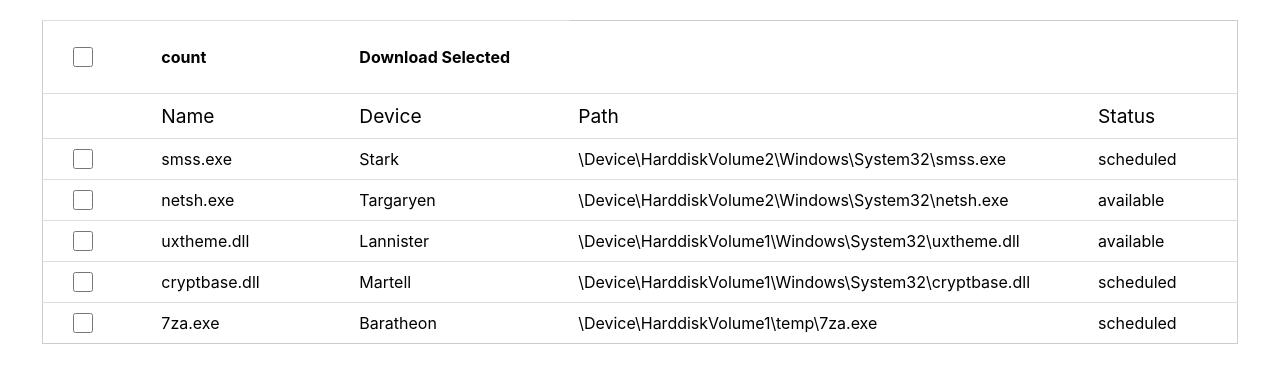
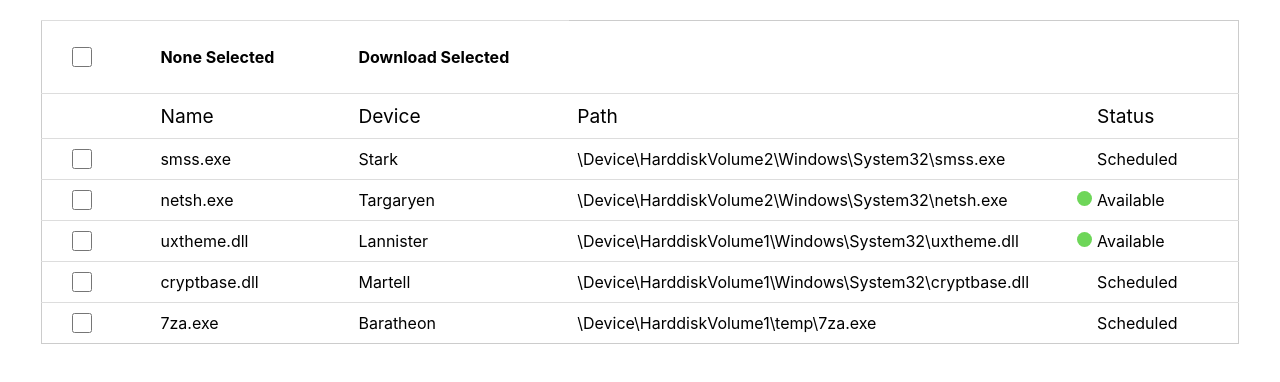
Before and after one commit to sidneyowallah/device-app, a React (Create React App) app: page / in a window 1280 px wide. Shown: the top 382 px of the page. Built offline with nearby package versions, Linux system fonts and the light colour scheme.

Commit message:
Added indeterminate, selected and count logic

```diff
--- a/src/DeviceList.css
+++ b/src/DeviceList.css
@@ -77,4 +77,15 @@ th input[type='checkbox'] {
 
 .status-cell {
 	text-align: left;
+	text-transform: capitalize;
 }
+
+.green-dot {
+	height: 15px;
+	width: 15px;
+	margin-right: 5px;
+	margin-left: -20px;
+	background-color: #6ed659;
+	border-radius: 50%;
+	display: inline-block;
+}
--- a/src/DeviceList.js
+++ b/src/DeviceList.js
@@ -1,29 +1,67 @@
-import React, { useState, useRef } from 'react';
+import React, { useState, useRef, useEffect } from 'react';
 import './DeviceList.css';
 import { deviceData } from './deviceData';
 
 export const DeviceList = () => {
 	const selectAll = useRef(null);
 	const selectCheckBox = useRef(deviceData.map(() => null));
+	const tableHeaders = Object.keys(deviceData.map((data) => data)[0]);
 
 	const [checkedState, setCheckedState] = useState([]);
+	const [selectCount, setSelectCount] = useState(0);
+	const [selected, setSelected] = useState([]);
 
-	function onChangeSelectAll() {
+	function onChangeSelectAll(e) {
 		selectCheckBox.current.forEach(
 			(checkItem) => (checkItem.checked = selectAll.current.checked)
 		);
+
+		if (e.target.checked) {
+			setSelectCount(deviceData.length);
+		} else {
+			setSelectCount(0);
+			setSelected([]);
+		}
 	}
 
 	function onChangeCheckBox(e) {
 		const i = selectCheckBox.current.indexOf(e.target);
 		const newState = Array.from(checkedState);
 		newState[i] = e.target.checked;
-		console.log('initial', checkedState);
 		setCheckedState(newState);
-		console.log('after', checkedState);
+
+		if (e.target.checked) {
+			setSelected([...selected, e.target.name]);
+			setSelectCount(selectCount + 1);
+		} else if (!e.target.checked) {
+			const newSelectedArr = selected.filter(
+				(currItem) => currItem !== e.target.name
+			);
+			setSelected(newSelectedArr);
+			setSelectCount(selectCount - 1);
+		}
 	}
 
-	const tableHeaders = Object.keys(deviceData.map((data) => data)[0]);
+	function setIndeterminate() {
+		let allChecked;
+		for (const checkItem of selectCheckBox.current) {
+			if (!checkItem) continue;
+			const checked = checkItem.checked;
+			if (allChecked === undefined) {
+				allChecked = checked;
+			} else if (allChecked !== checked) {
+				allChecked = null;
+				break;
+			}
+		}
+		if (typeof allChecked === 'boolean') {
+			selectAll.current.checked = allChecked;
+			selectAll.current.indeterminate = false;
+		} else {
+			selectAll.current.indeterminate = true;
+		}
+	}
+	useEffect(setIndeterminate);
 
 	return (
 		<table className="list-table">
@@ -39,7 +77,9 @@ export const DeviceList = () => {
 						/>
 					</th>
 					<th>
-						<p className="select-count">count</p>
+						<p className="select-count">
+							{selectCount > 0 ? `Selected ${selectCount}` : 'None Selected'}
+						</p>
 					</th>
 					<th>
 						<div>
@@ -64,14 +104,18 @@ export const DeviceList = () => {
 								ref={(r) => (selectCheckBox.current[key] = r)}
 								type="checkbox"
 								onChange={(event) => onChangeCheckBox(event, data)}
-								checked={checkedState[key]}
 								name={data.name}
 							/>
 						</td>
 						<td className="name-cell">{data.name}</td>
 						<td className="device-cell">{data.device}</td>
 						<td className="path-cell">{data.path}</td>
-						<td className="status-cell">{data.status}</td>
+						<td className="status-cell">
+							{data.status === 'available' ? (
+								<span className="green-dot"></span>
+							) : null}
+							<span>{data.status}</span>
+						</td>
 					</tr>
 				))}
 			</tbody>
```
